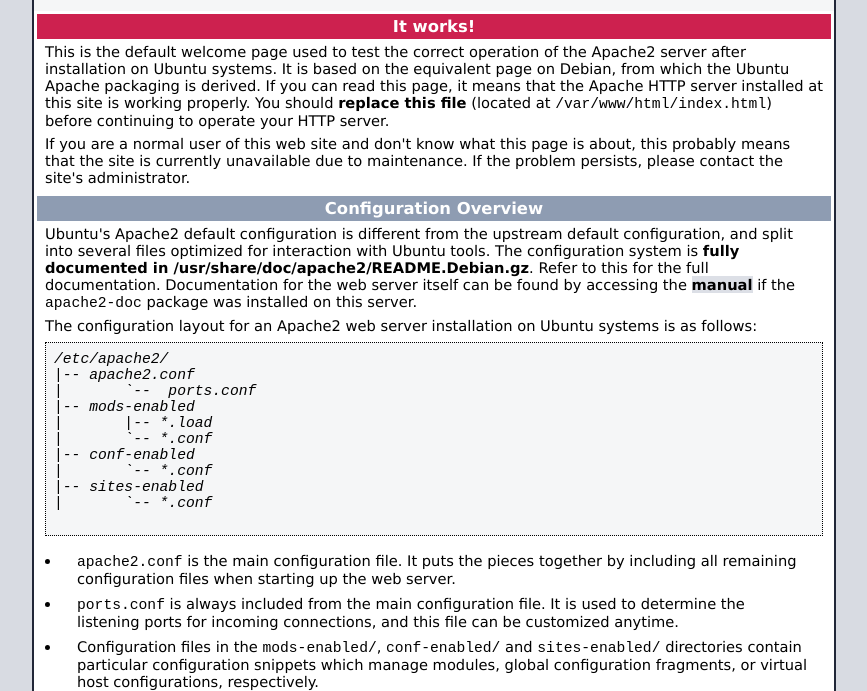
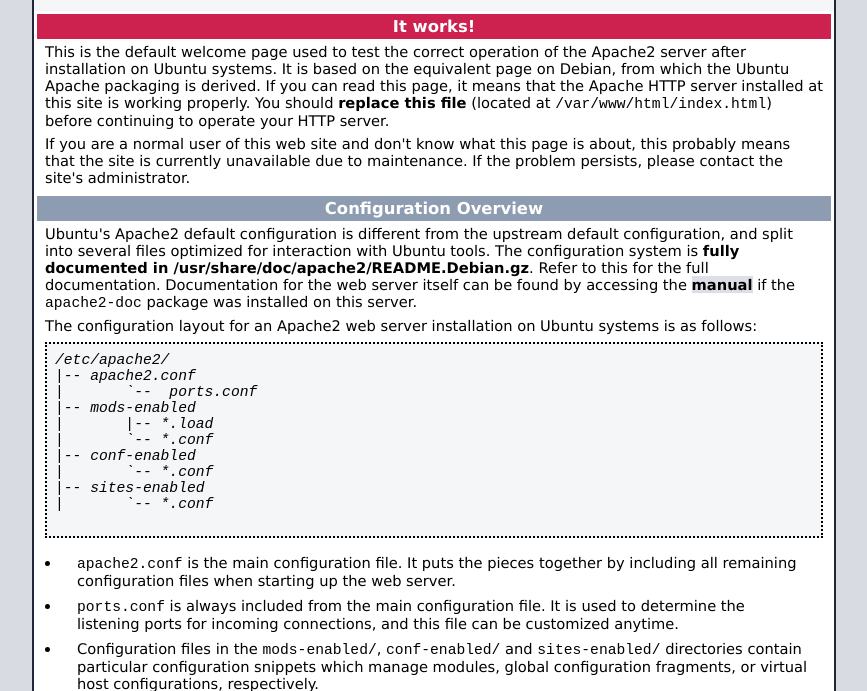
Before and after one commit to int-python/page, a plain HTML site: page index.html in a window 1280 px wide. Shown: the part 96-787 px from the top of the page, without its empty margins (206-1073 px from the left). Drawn offline with Linux system fonts and the light colour scheme.

Commit message:
Update index.html

```diff
--- a/index.html
+++ b/index.html
@@ -113,7 +113,7 @@
     margin: 8px 0px 8px 0px;
     padding: 8px 8px 8px 8px;
 
-    border-width: 1px;
+    border-width: 2px;
     border-style: dotted;
     border-color: #000000;
 
```
